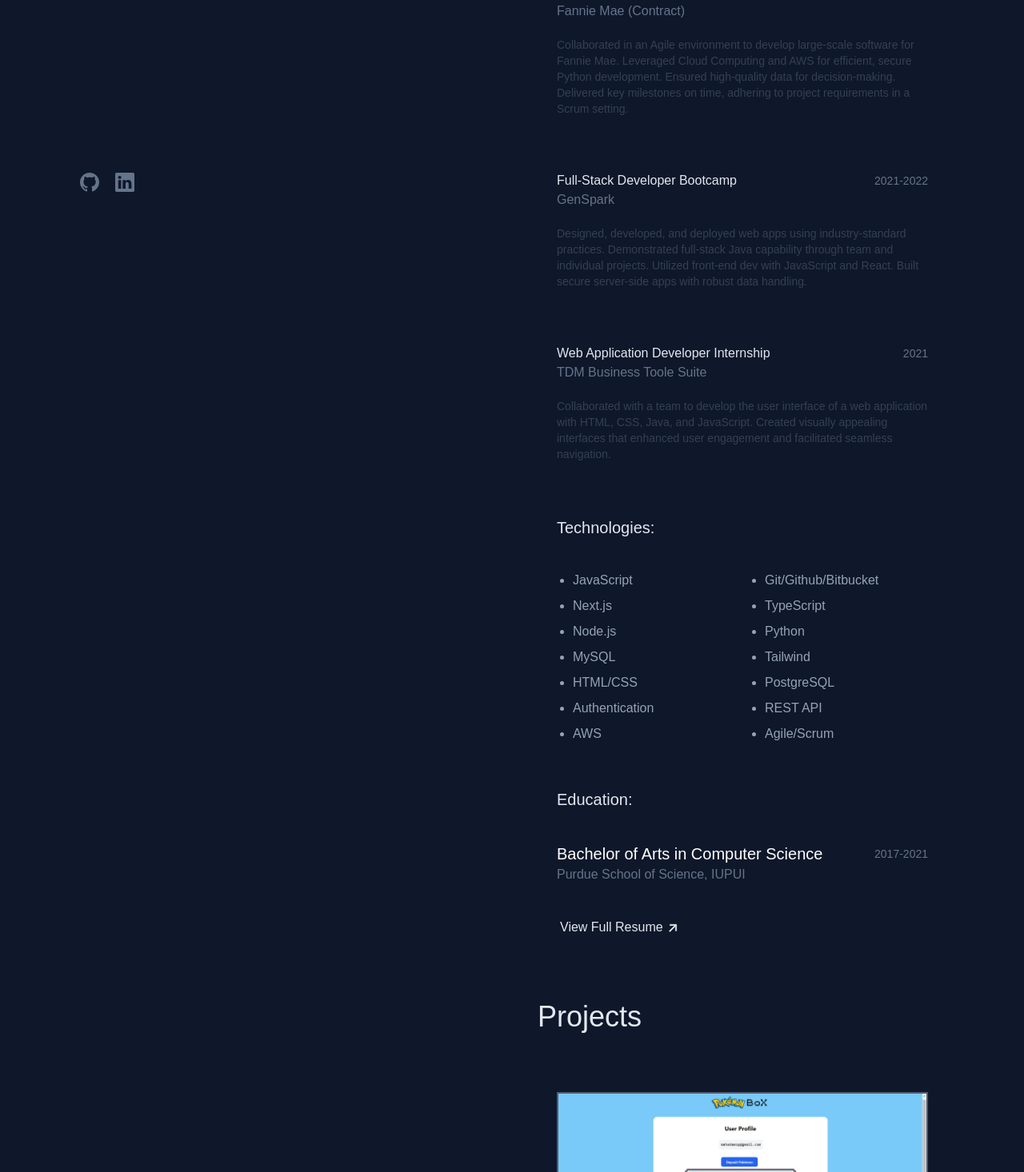
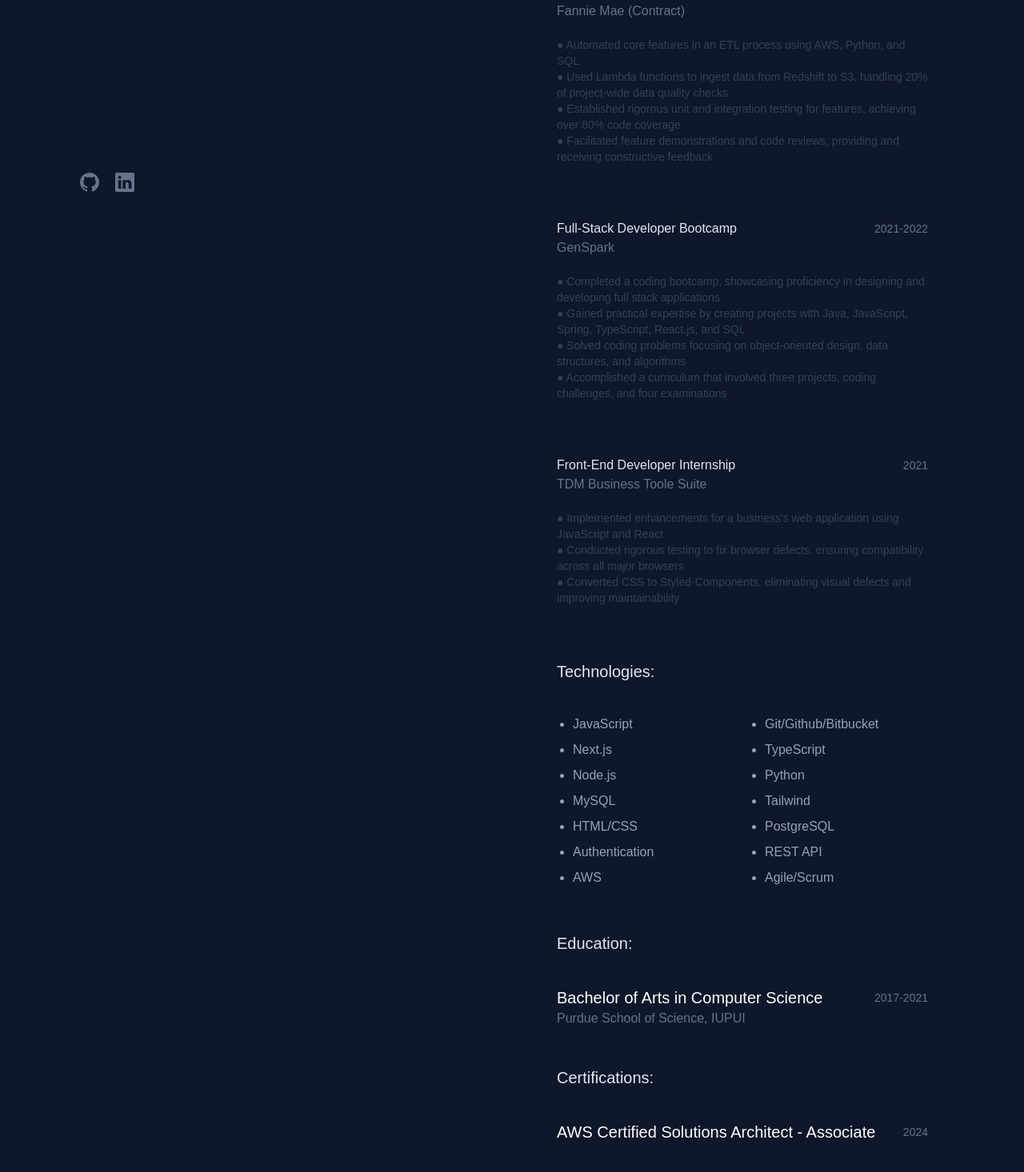
Before and after one commit to AbbaAdam1/Portfolio, a React (Create React App) app: page / in a window 1280 px wide. Shown: the part 464-1930 px from the top of the page at 80% size. Built offline with nearby package versions, Linux system fonts and the light colour scheme.

Commit message:
homepage update

```diff
--- a/src/Experience.js
+++ b/src/Experience.js
@@ -16,11 +16,12 @@ const Experience = () => {
             Fannie Mae (Contract)
           </div>
           <p className="font-normal text-sm text-slate-700 py-5 dark:text-slate-400">
-            Collaborated in an Agile environment to develop large-scale software
-            for Fannie Mae. Leveraged Cloud Computing and AWS for efficient,
-            secure Python development. Ensured high-quality data for
-            decision-making. Delivered key milestones on time, adhering to
-            project requirements in a Scrum setting.
+            <ul>
+              <li>● Automated core features in an ETL process using AWS, Python, and SQL</li>
+              <li>● Used Lambda functions to ingest data from Redshift to S3, handling 20% of project-wide data quality checks</li>
+              <li>● Established rigorous unit and integration testing for features, achieving over 80% code coverage</li>
+              <li>● Facilitated feature demonstrations and code reviews, providing and receiving constructive feedback</li>
+            </ul>
           </p>
         </div>
 
@@ -31,24 +32,27 @@ const Experience = () => {
           </div>
           <div className="text-slate-500">GenSpark</div>
           <p className="font-normal text-sm text-slate-700 py-5 dark:text-slate-400">
-            Designed, developed, and deployed web apps using industry-standard
-            practices. Demonstrated full-stack Java capability through team and
-            individual projects. Utilized front-end dev with JavaScript and
-            React. Built secure server-side apps with robust data handling.
-          </p>
+             <ul>
+               <li>● Completed a coding bootcamp, showcasing proficiency in designing and developing full stack applications</li>
+               <li>● Gained practical expertise by creating projects with Java, JavaScript, Spring, TypeScript, React.js, and SQL</li>
+               <li>● Solved coding problems focusing on object-oriented design, data structures, and algorithms</li>
+               <li>● Accomplished a curriculum that involved three projects, coding challenges, and four examinations</li>
+             </ul>
+           </p>
         </div>
 
         <div className="float">
           <div className="flex items-center justify-between">
-            <div>Web Application Developer Internship</div>
+            <div>Front-End Developer Internship</div>
             <div className="text-sm text-slate-500">2021</div>
           </div>
           <div className="text-slate-500">TDM Business Toole Suite</div>
           <p className="font-normal text-sm text-slate-700 py-5 dark:text-slate-400">
-            Collaborated with a team to develop the user interface of a web
-            application with HTML, CSS, Java, and JavaScript. Created visually
-            appealing interfaces that enhanced user engagement and facilitated
-            seamless navigation.
+            <ul>
+              <li>● Implemented enhancements for a business's web application using JavaScript and React</li>
+              <li>● Conducted rigorous testing to fix browser defects, ensuring compatibility across all major browsers</li>
+              <li>● Converted CSS to Styled-Components, eliminating visual defects and improving maintainability</li>
+            </ul>
           </p>
         </div>
 
@@ -90,6 +94,16 @@ const Experience = () => {
         </div>
       </div>
 
+        <div className="float">
+          <div className="text-xl pb-10">Certifications:</div>
+          <div className="flex items-center justify-between">
+            <div className="text-xl text-white">
+              AWS Certified Solutions Architect - Associate
+            </div>
+            <div className="text-sm text-slate-500">2024</div>
+          </div>
+        </div>
+
       <div className="Rfloat">
         <div className="flex items-center pl-7 pt-5">
           <a
```
